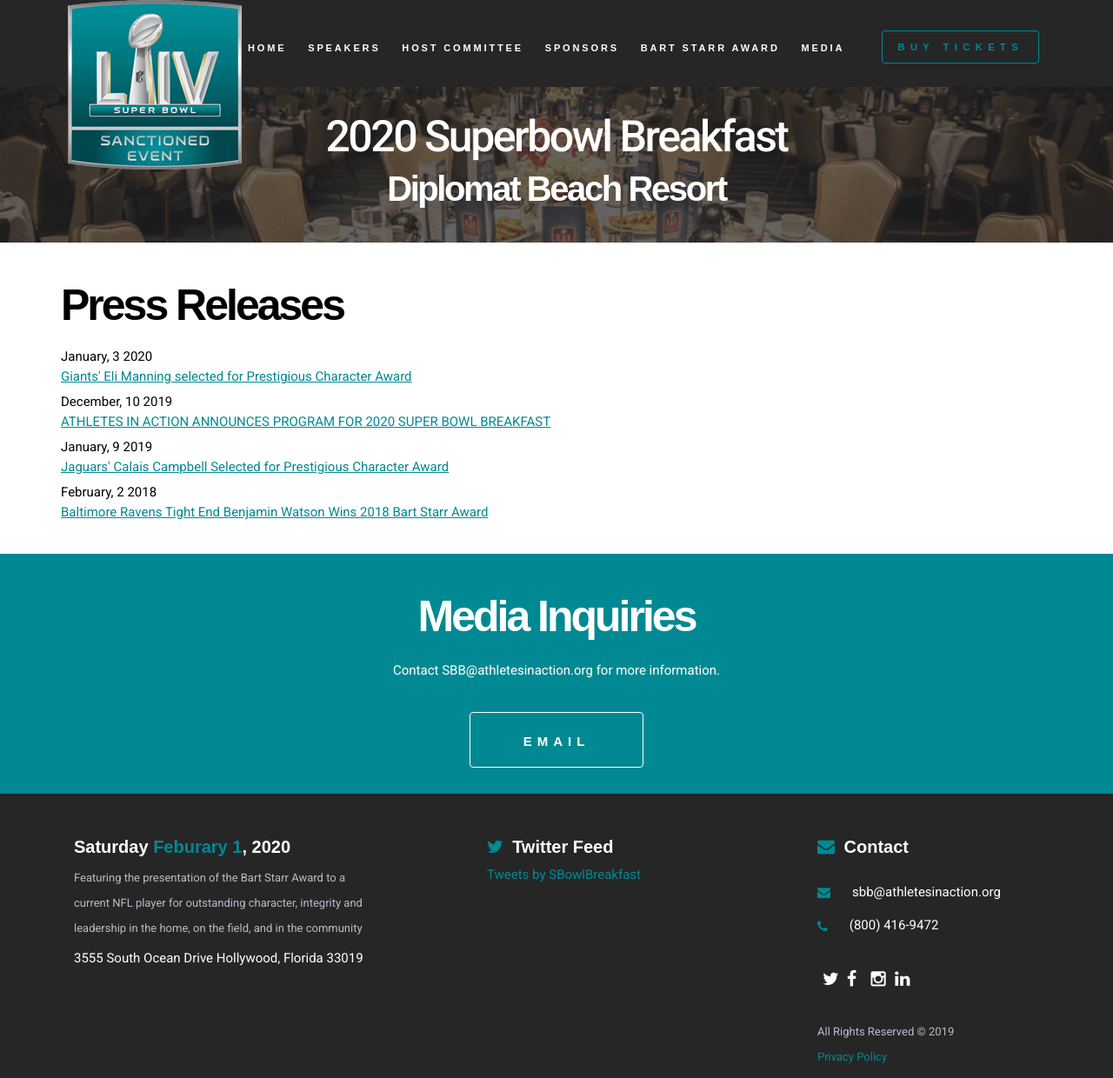
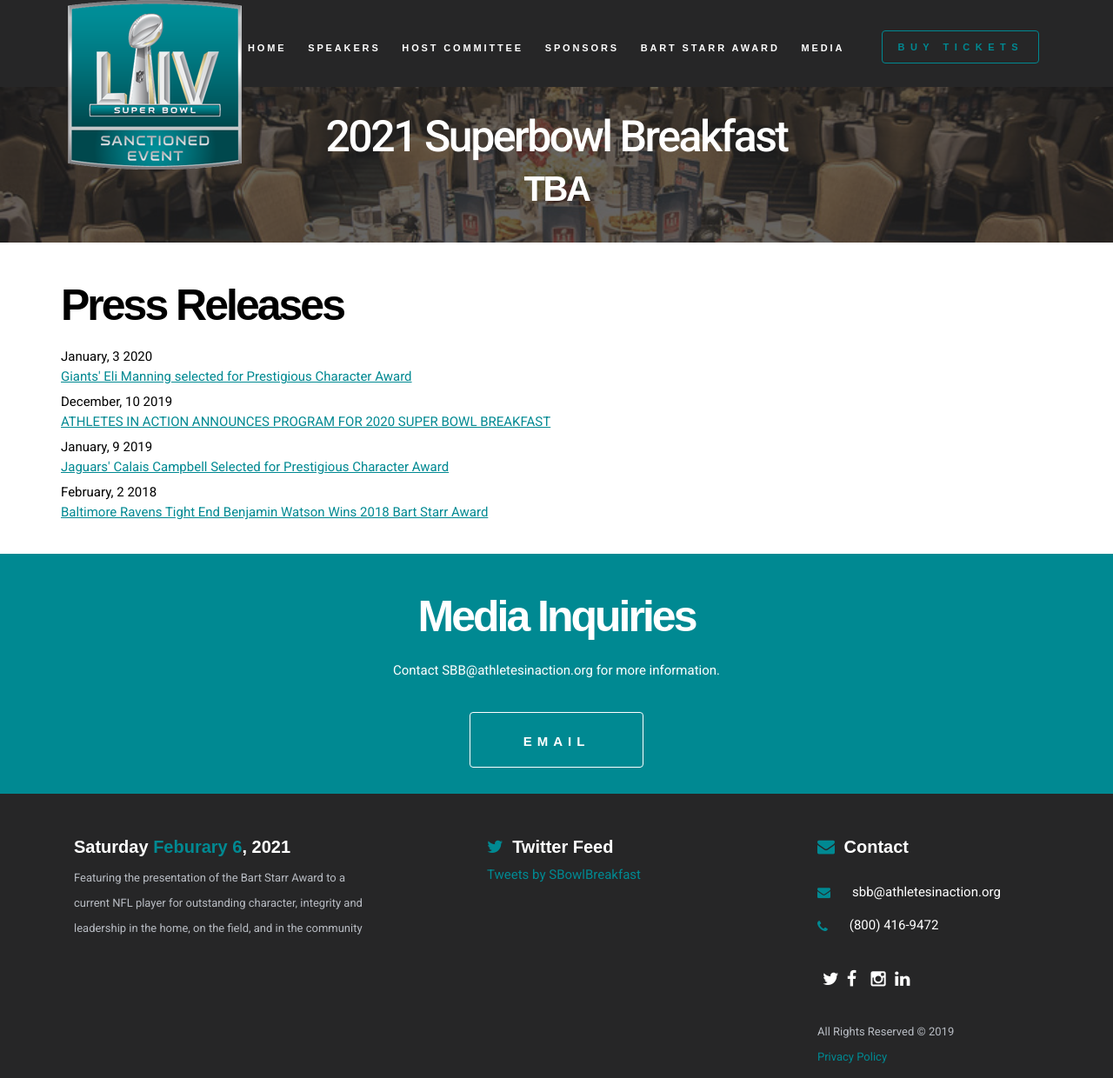
Before and after one commit to AIAUSA/Superbowl, a Jekyll site: the page built from media.md, in a window 1280 px wide. Shown: the whole page at 87% size. Built offline with Jekyll 4.4.1, drawn with Linux system fonts in a browser that asks for light colours; some web fonts are replaced; comment, search, counter and statistics services are not loaded.

Commit message:
Update from Forestry.io AIA Digital updated _data/event.yml

```diff
--- a/_data/event.yml
+++ b/_data/event.yml
@@ -1,19 +1,19 @@
 ---
 media-contact: SBB@athletesinaction.org
 media-email: SBB@athletesinaction.org
-year: "2020"
-location: Diplomat Beach Resort
-full_date: Saturday, Feburary 1st, 2020
-short_date: 01.Feb, South Florida
+year: "2021"
+location: TBA
+full_date: Saturday, Feburary 6th, 2021
+short_date: 06.Feb, Tampa
 dayofweek: Saturday
 month: Feburary
-day: "1"
-address1: 3555 South Ocean Drive Hollywood, Florida 33019
+day: "6"
+address1: ''
 address2: ''
 sold_out: "0"
 sold_out_message: Please check back next year!
 time: 8 AM
 event_name: Super Bowl Breakfast
-address: 3555 South Ocean Drive
-city-state: Hollywood, Florida
-hotel-link: http://curiocollection3.hilton.com/en/hotels/florida/diplomat-resort-and-spa-hollywood-curio-collection-by-hilton-flldhqq/index.html?WT.mc_id=zlada0ww1xx2psh3da4ppc5ppc6multibr7_153671336_1003528&gclsrc=aw.ds&&gclid=EAIaIQobChMIgPie6Kio5QIVSR6tBh22zwkzEAAYASAAEgIKJPD_BwE
+address: ''
+city-state: Tampa, Florida
+hotel-link: ''
```
